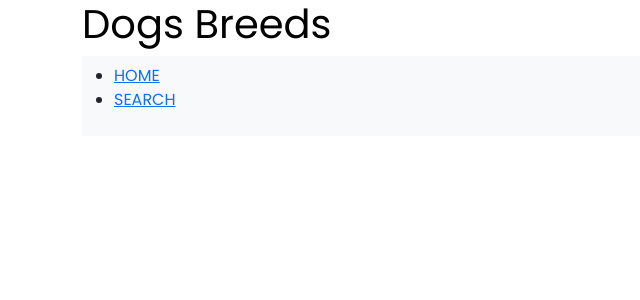
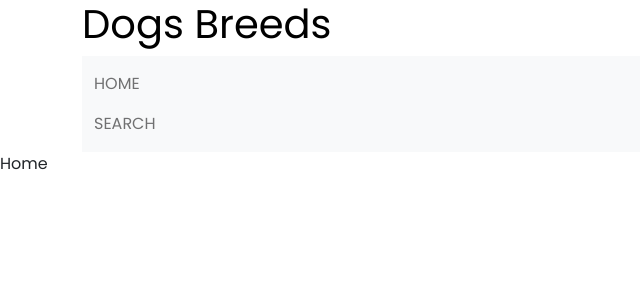
Before and after one commit to dorcas-1995/my-App, a React (Create React App) app: page / in a window 1280 px wide. Shown: the top 300 px of the page, without its empty margins (0-640 px from the left). Built offline with nearby package versions, Linux system fonts and the light colour scheme.

Commit message:
first commit

```diff
--- a/src/App.js
+++ b/src/App.js
@@ -1,9 +1,29 @@
-import React from 'react'
+//import React from 'react'
 import Header from './conponents/Header'
 import Navbar from './conponents/Navbar'
-import {BrowserRouter as Router} from "react-router-dom"
+import {BrowserRouter as Router,Routes, Route} from "react-router-dom"
+import Home from './conponents/Home'
+//import Dogs from './conponents/Dogs'
+import React, { useEffect, useState } from "react";
 
-function App() {
+ function useDogs() {
+    const [dogs, setDogs] = useState({
+      data: {},
+    });
+
+    useEffect(() => {
+      const getData = async () => {
+        const resp = await fetch("https://dog.ceo/api/breeds/image/random");
+        const data = await resp.json();  // <-- this
+        setDogs({ data });
+        console.log(resp, data);
+      };
+      getData();
+    }, []);
+    return [dogs, setDogs];  // <-- this
+  }
+
+  function App() {
   return (
     <Router>
     <div className="container">
@@ -11,8 +31,17 @@ function App() {
     <Navbar/>
 
     </div>
+
+    <Routes >
+
+      <Route exact path="/" element={<Home/>}></Route>
+      <Route exact path="/search" element={<search/>}></Route>
+
+      </Routes>
     </Router>
   );
-}
+
+  }
+
 
 export default App;
--- /dev/null
+++ b/src/conponents/Dogs.js
@@ -0,0 +1,7 @@
+import React from 'react'
+
+export default function Dogs(){
+  return (
+    <div>Dogs</div>
+  )
+}
--- /dev/null
+++ b/src/conponents/Home.js
@@ -0,0 +1,7 @@
+import React from 'react'
+
+export default function Home(){
+  return (
+    <div>Home</div>
+  )
+}
--- a/src/conponents/Navbar.js
+++ b/src/conponents/Navbar.js
@@ -3,15 +3,18 @@ import {Link} from 'react-router-dom'
 export default function Navbar() {
   return (
     <nav className="navbar bg-light">
-        <ul className=''navbar-nav>
-            <li>
-                <Link to="/">HOME</Link>
+        <div className='container-fluid'>
+        <ul className='navbar-nav'>
+            <li className="nav-item">
+                <Link className="nav-link" to="/">HOME</Link>
             </li>
-            <li>
-                <Link to="/search">SEARCH</Link>
+            <li className="nav-item">
+                <Link className="nav-link" to="/search">SEARCH</Link>
             </li>
 
         </ul>
+        </div>
+
     </nav>
   )
 }
```
Also changed, not shown: src/conponents/Search.js (added, +7 -0 lines).
